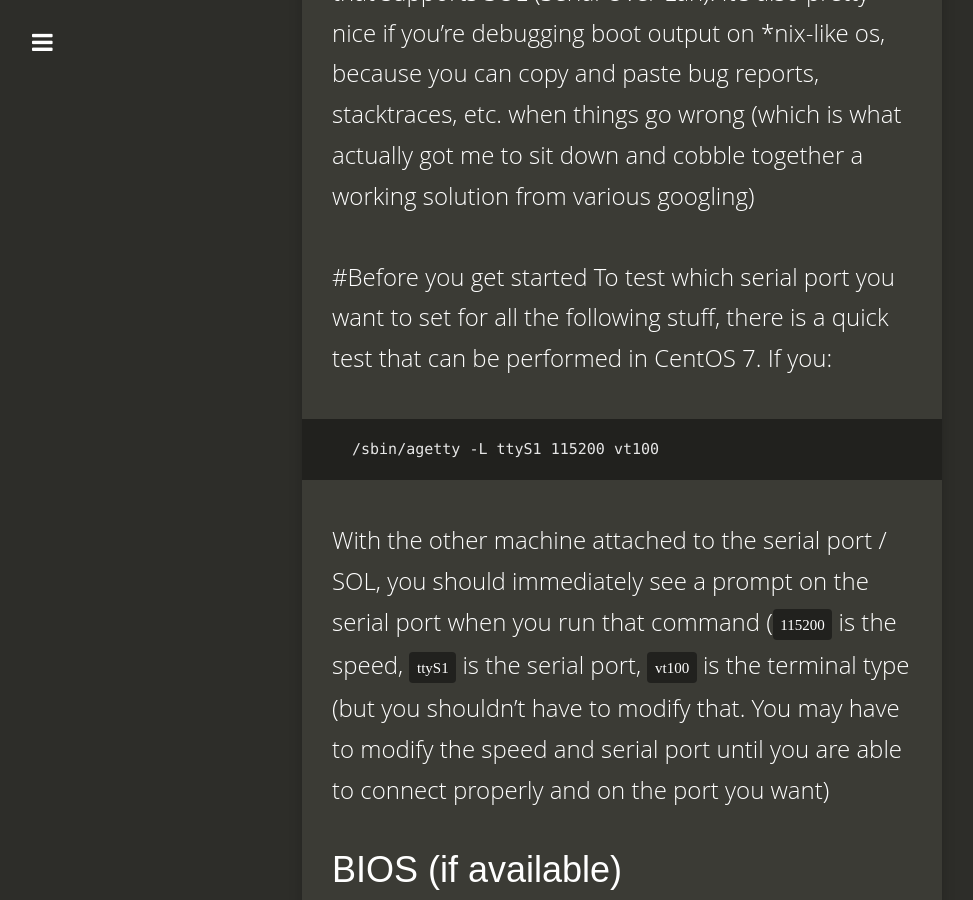
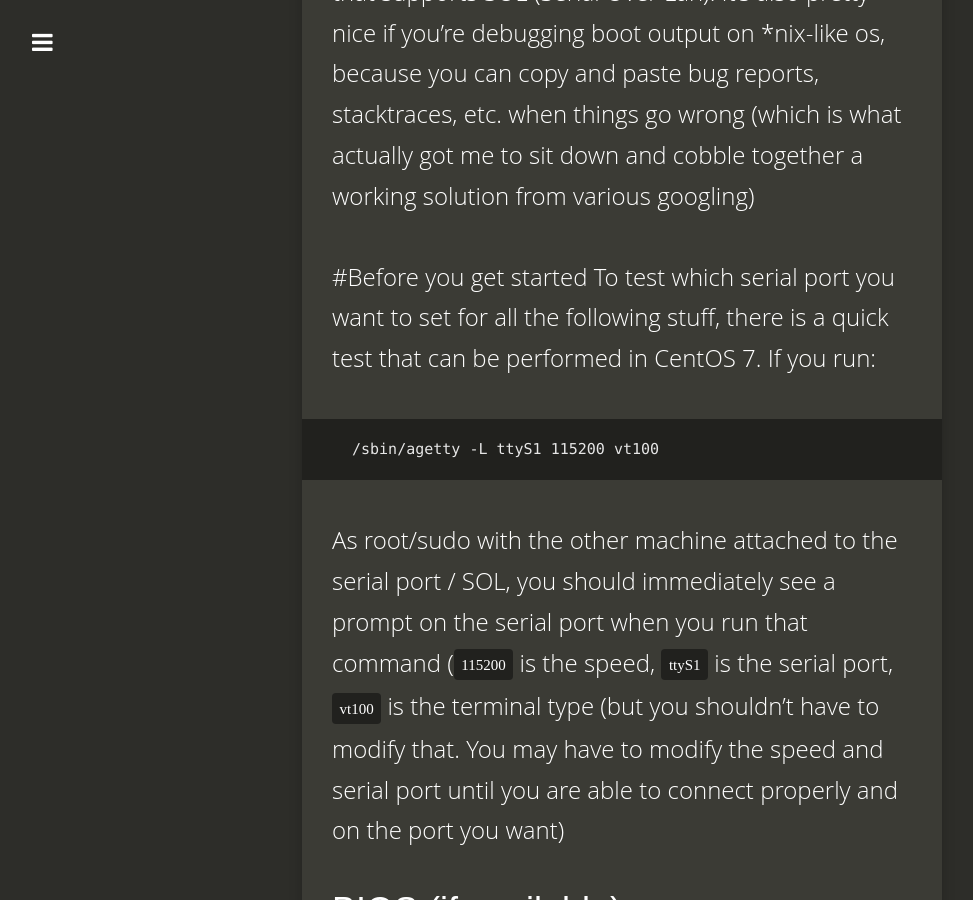
Before and after one commit to mrdaveanderson/mrdaveanderson.github.io, a Jekyll site: the page built from _posts/2017-04-14-CentOS7SerialConsole.md, in a window 1280 px wide and 900 px high, scrolled down 493 px. Shown: the whole window, without its empty margins (18-991 px from the left). Built offline with Jekyll 4.4.1, drawn with Linux system fonts in a browser that asks for light colours; nearby versions of some CDN libraries.

Commit message:
lets post stuff!

````diff
--- a/_posts/2017-04-14-CentOS7SerialConsole.md
+++ b/_posts/2017-04-14-CentOS7SerialConsole.md
@@ -13,11 +13,11 @@ tags:
 Why set up a serial console? Having a serial console set up is super useful if you have a machine with IPMI that supports SOL (Serial Over Lan). It's also pretty nice if you're debugging boot output on *nix-like os, because you can copy and paste bug reports, stacktraces, etc. when things go wrong (which is what actually got me to sit down and cobble together a working solution from various googling)
 
 #Before you get started
-To test which serial port you want to set for all the following stuff, there is a quick test that can be performed in CentOS 7. If you:
+To test which serial port you want to set for all the following stuff, there is a quick test that can be performed in CentOS 7. If you run:
 ```
 /sbin/agetty -L ttyS1 115200 vt100
 ```
-With the other machine attached to the serial port / SOL, you should immediately see a prompt on the serial port when you run that command (`115200` is the speed, `ttyS1` is the serial port, `vt100` is the terminal type (but you shouldn't have to modify that. You may have to modify the speed and serial port until you are able to connect properly and on the port you want)
+As root/sudo with the other machine attached to the serial port / SOL, you should immediately see a prompt on the serial port when you run that command (`115200` is the speed, `ttyS1` is the serial port, `vt100` is the terminal type (but you shouldn't have to modify that. You may have to modify the speed and serial port until you are able to connect properly and on the port you want)
 
 # BIOS (if available)
 If your BIOS supports IPMI enable SOL under the IPMI and/or advanced area of the BIOS config
````
